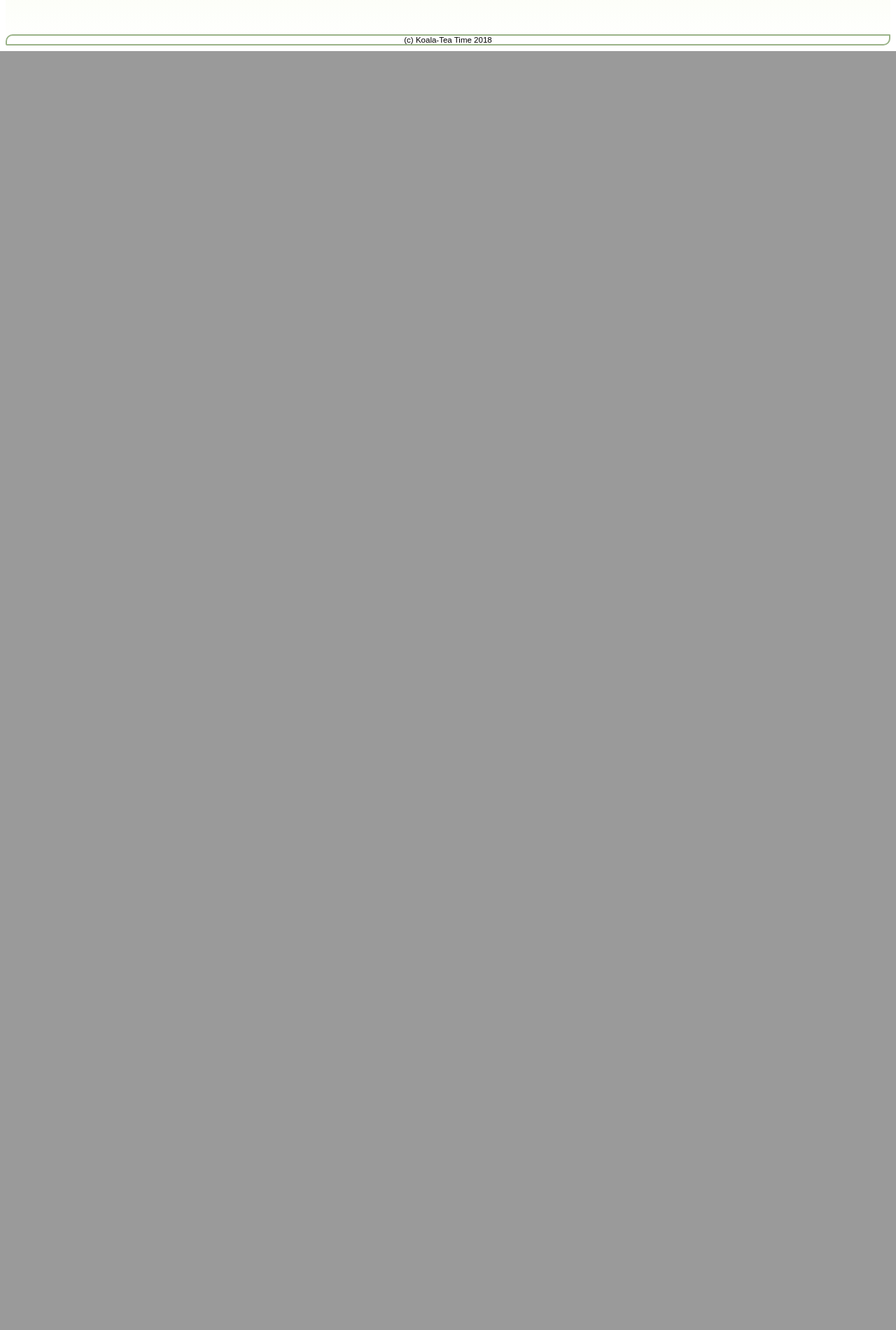
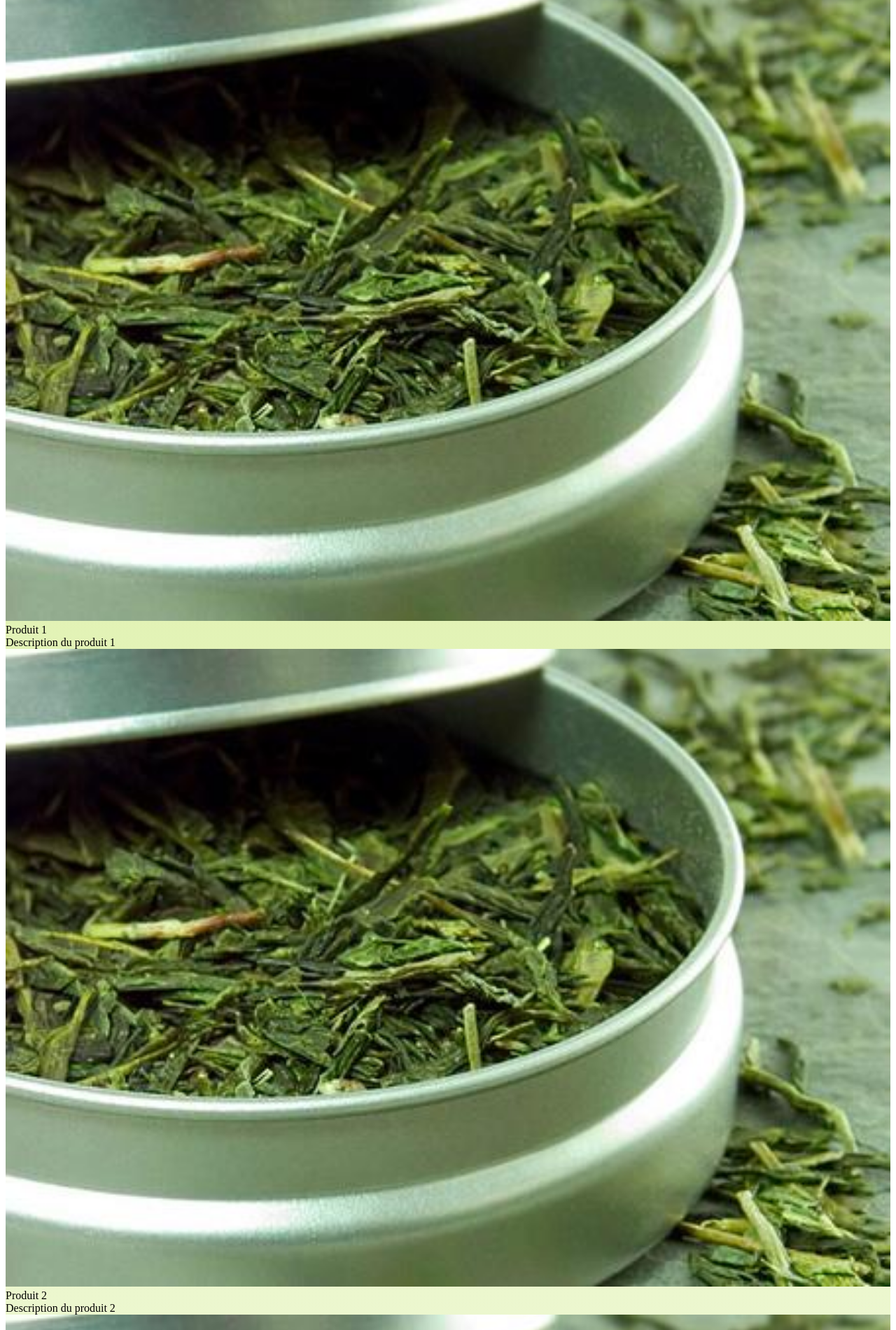
Before and after one commit to Blake-Faythe/KTT_Project, a PHP site: page /produits_eat.php in a window 1280 px wide; the page is wider, and only the part inside the window is pictured. Shown: the part 1168-3068 px from the top of that part at 70% size. Before the commit the page ends 1241 px from the top of that part, so only its background shows below. Run offline with PHP 8.4, Linux system fonts and the light colour scheme.

Commit message:
Update page des gourmanfises
Refonte complète de la page des gourmandises

TODO : Mettre du contenu

```diff
--- a/produits_eat.php
+++ b/produits_eat.php
@@ -16,10 +16,36 @@
 				<h1>Nos gourmandises succulentes ♥</h1>
 			</div>
 
-			<br/>
-			<br/>
-			<br/>
-			<br/>
+			<div class="backproducts">
+				<div class="productbox">
+					<div class="imgproduct"> <img src="Images\green_tea.jpg" width="100%"/>
+					</div>
+					<div class="titreproduct">Produit 1</div>
+					<div class="descriptionproduct"> Description du produit 1 </div>
+				</div>
+
+				<div class="productbox">
+					<div class="imgproduct"> <img src="Images\green_tea.jpg" width="100%"/>
+					</div>
+					<div class="titreproduct">Produit 2</div>
+					<div class="descriptionproduct"> Description du produit 2 </div>
+				</div>
+
+				<div class="productbox">
+					<div class="imgproduct"> <img src="Images\green_tea.jpg" width="100%"/>
+					</div>
+					<div class="titreproduct">Produit 3</div>
+					<div class="descriptionproduct"> Description du produit 3 </div>
+				</div>
+
+				<div class="productbox">
+					<div class="imgproduct"> <img src="Images\green_tea.jpg" width="100%"/>
+					</div>
+					<div class="titreproduct">Produit 4</div>
+					<div class="descriptionproduct"> Description du produit 4 </div>
+				</div>
+
+			</div>
 
 				<?php include('footer.php'); ?>
 
```
